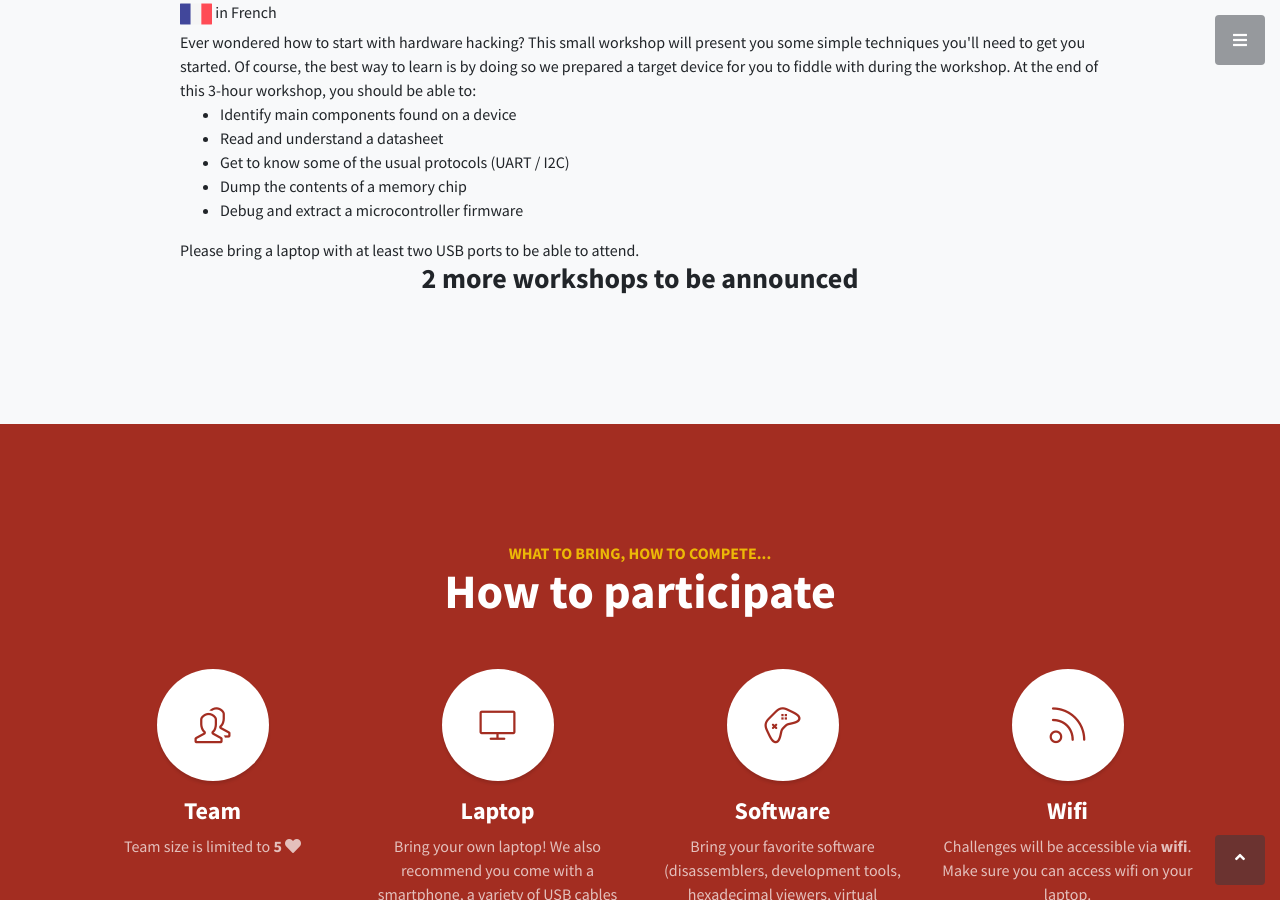
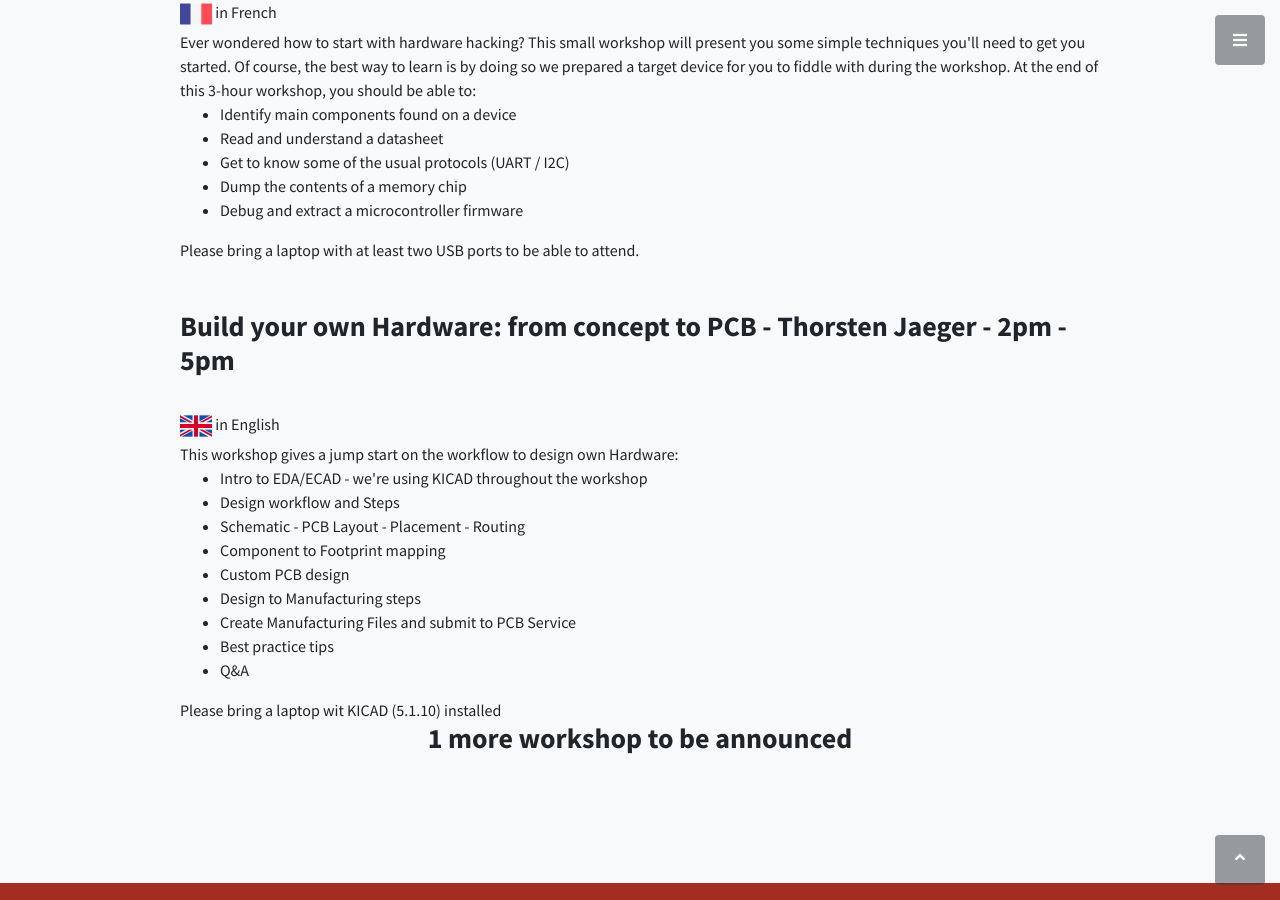
Before and after one commit to ph0wn/ph0wn.github.io, a Jekyll site: the page built from index.html, in a window 1280 px wide and 900 px high, scrolled down 2630 px. Built offline with Jekyll 4.4.1, drawn with Linux system fonts in a browser that asks for light colours.

Commit message:
second workshop

```diff
--- a/index.html
+++ b/index.html
@@ -74,7 +74,24 @@ prepared a target device for you to fiddle with during the workshop.
 
 		 Please bring a laptop with at least two USB ports to be able to attend.
 
-		 <h3 class="text-center">2 more workshops to be announced</h3>
+		 <h3 class="mt-5">Build your own Hardware: from concept to PCB - Thorsten Jaeger - 2pm - 5pm</h3><br>
+		 <img src="/images/united-kingdom.png"  title="icon made by www.freepik.com" alt="icon made by www.freepik.com" width="32px" /> in English<br>
+		 This workshop gives a jump start on the workflow to design own Hardware:
+
+		 <ul>
+		     <li>Intro to EDA/ECAD - we're using KICAD throughout the workshop</li>
+		     <li> Design workflow and Steps</li>
+		     <li> Schematic - PCB Layout - Placement - Routing</li>
+		     <li> Component to Footprint mapping</li>
+		     <li> Custom PCB design</li>
+		     <li> Design to Manufacturing steps</li>
+		     <li> Create Manufacturing Files and submit to PCB Service</li>
+		     <li> Best practice tips</li>
+		     <li> Q&A</li>
+		 </ul>
+Please bring a laptop wit KICAD (5.1.10) installed
+
+		 <h3 class="text-center">1 more workshop to be announced</h3>
 
 
 	     </div>
```
Also changed, not shown: images/united-kingdom.png (added).
